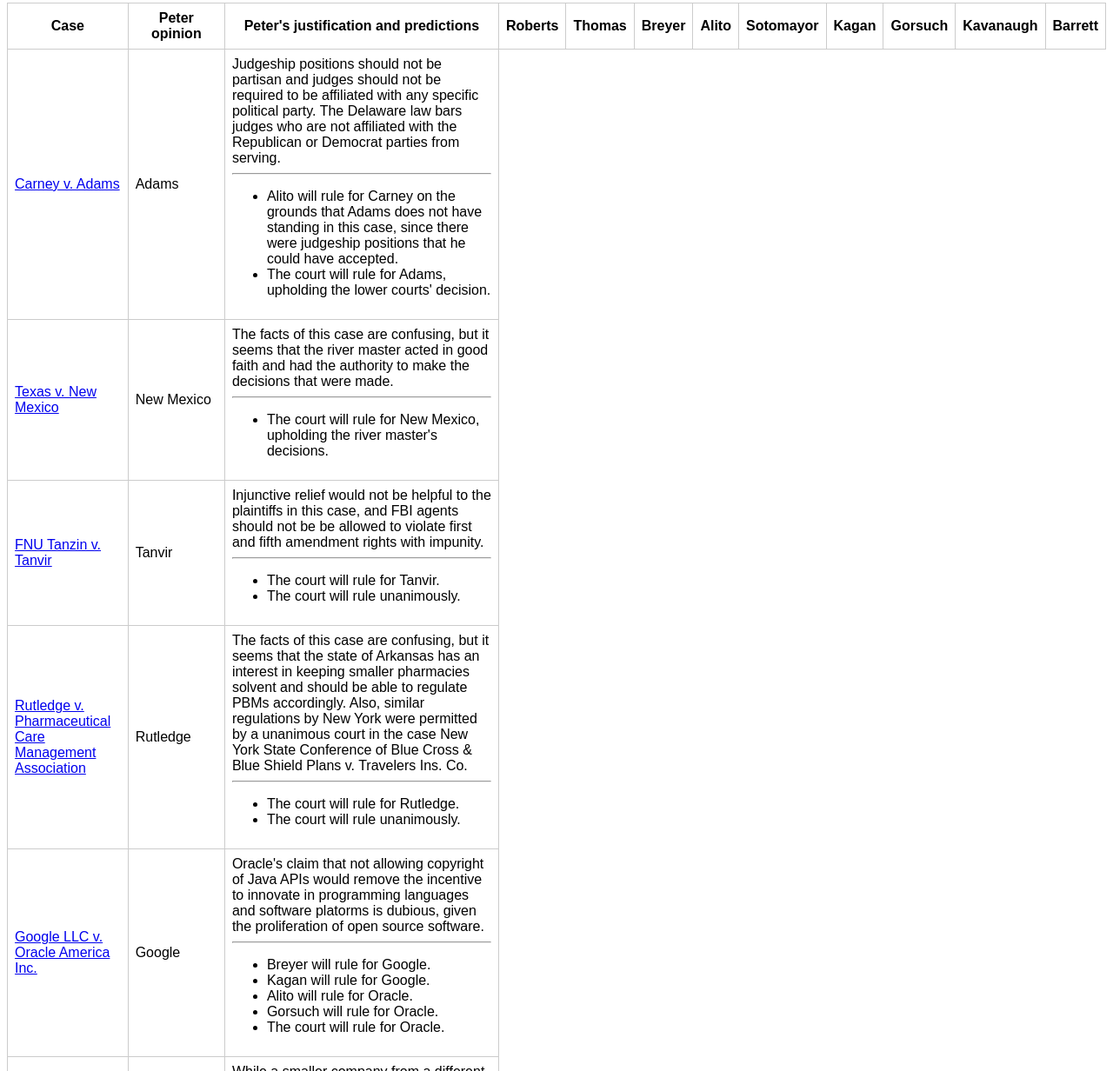
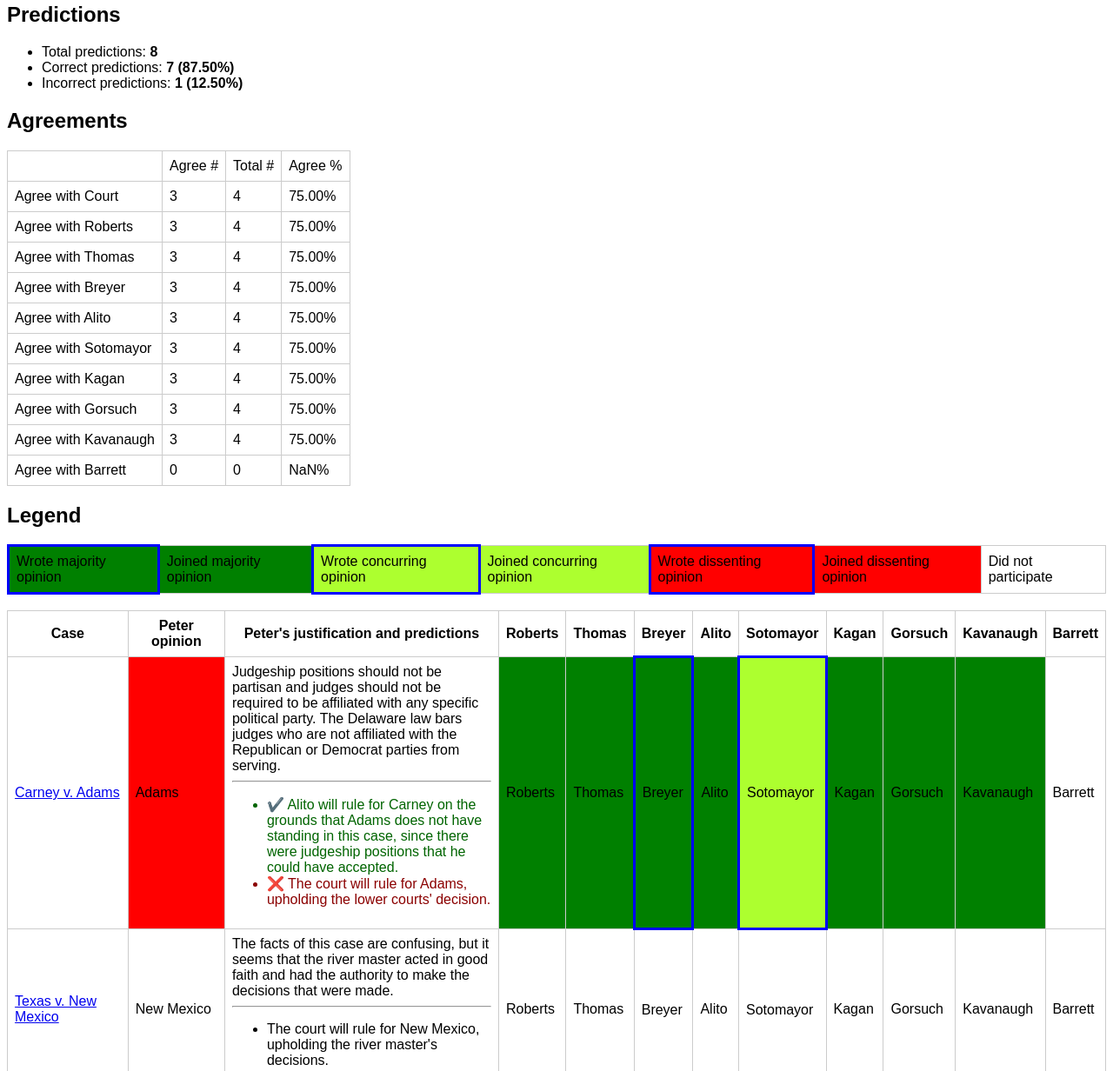
Before and after one commit to peterolson/SCOTUS, a plain HTML site: page index.html in a window 1280 px wide. Shown: the part 77-1309 px from the top of the page at 87% size. Drawn offline with Linux system fonts and the light colour scheme.

Commit message:
add court opinions

```diff
--- a/index.html
+++ b/index.html
@@ -17,11 +17,72 @@
             border: 1px solid #ccc;
             padding: 8px;
         }
+
+        .majority {
+            background-color: green;
+        }
+
+        .concur {
+            background-color: greenyellow;
+        }
+
+        .dissent {
+            background-color: red;
+        }
+
+        .author {
+            border: 3px solid blue;
+        }
+
+        .correct {
+            color: darkgreen;
+        }
+
+        .correct:before {
+            content: "✔️ ";
+        }
+
+        .incorrect {
+            color: darkred;
+        }
+
+        .incorrect:before {
+            content: "❌ ";
+        }
     </style>
 </head>
 
 <body>
     <h1>2020-2021 term</h1>
+    <h2>Predictions</h2>
+    <ul>
+        <li>Total predictions: <strong id="totalPredictions"></strong></li>
+        <li>Correct predictions: <strong id="correctPredictions"></strong></li>
+        <li>Incorrect predictions: <strong id="incorrectPredictions"></strong></li>
+    </ul>
+    <h2>Agreements</h2>
+    <table id="agreements">
+        <tr>
+            <td></td>
+            <td>Agree #</td>
+            <td>Total #</td>
+            <td>Agree %</td>
+        </tr>
+    </table>
+    <h2>Legend</h2>
+    <table>
+        <tbody>
+            <tr>
+                <td class="majority author">Wrote majority opinion</td>
+                <td class="majority join">Joined majority opinion</td>
+                <td class="concur author">Wrote concurring opinion</td>
+                <td class="concur join">Joined concurring opinion</td>
+                <td class="dissent author">Wrote dissenting opinion</td>
+                <td class="dissent join">Joined dissenting opinion</td>
+                <td>Did not participate</td>
+            </tr>
+        </tbody>
+    </table><br />
     <table id="2020">
 
     </table>
@@ -35,9 +96,20 @@
             peterOpinion: "Adams",
             peterJustification: `Judgeship positions should not be partisan and judges should not be required to be affiliated with any specific political party. The Delaware law bars judges who are not affiliated with the Republican or Democrat parties from serving.`,
             predictions: [
-                { text: "Alito will rule for Carney on the grounds that Adams does not have standing in this case, since there were judgeship positions that he could have accepted." },
-                { text: "The court will rule for Adams, upholding the lower courts' decision." }
-            ]
+                { text: "Alito will rule for Carney on the grounds that Adams does not have standing in this case, since there were judgeship positions that he could have accepted.", isCorrect: true },
+                { text: "The court will rule for Adams, upholding the lower courts' decision.", isCorrect: false }
+            ],
+            peterResult: "dissent join",
+            opinions: {
+                Roberts: "majority join",
+                Thomas: "majority join",
+                Breyer: "majority author",
+                Alito: "majority join",
+                Sotomayor: "concur author",
+                Kagan: "majority join",
+                Gorsuch: "majority join",
+                Kavanaugh: "majority join"
+            }
         },
         {
             name: "Texas v. New Mexico",
@@ -51,8 +123,19 @@
             url: "https://www.oyez.org/cases/2020/19-71",
             peterOpinion: "Tanvir",
             peterJustification: `Injunctive relief would not be helpful to the plaintiffs in this case, and FBI agents should not be be allowed to violate first and fifth amendment rights with impunity.`,
-            predictions: [{ text: "The court will rule for Tanvir." },
-            { text: "The court will rule unanimously." }]
+            predictions: [{ text: "The court will rule for Tanvir.", isCorrect: true },
+            { text: "The court will rule unanimously.", isCorrect: true }],
+            peterResult: "majority join",
+            opinions: {
+                Roberts: "majority join",
+                Thomas: "majority author",
+                Breyer: "majority join",
+                Alito: "majority join",
+                Sotomayor: "majority join",
+                Kagan: "majority join",
+                Gorsuch: "majority join",
+                Kavanaugh: "majority join"
+            }
         },
         {
             name: "Rutledge v. Pharmaceutical Care Management Association",
@@ -60,9 +143,20 @@
             peterOpinion: "Rutledge",
             peterJustification: `The facts of this case are confusing, but it seems that the state of Arkansas has an interest in keeping smaller pharmacies solvent and should be able to regulate PBMs accordingly. Also, similar regulations by New York were permitted by a unanimous court in the case New York State Conference of Blue Cross & Blue Shield Plans v. Travelers Ins. Co.`,
             predictions: [
-                { text: "The court will rule for Rutledge." },
-                { text: "The court will rule unanimously." }
-            ]
+                { text: "The court will rule for Rutledge.", isCorrect: true },
+                { text: "The court will rule unanimously.", isCorrect: true }
+            ],
+            peterResult: "majority join",
+            opinions: {
+                Roberts: "majority join",
+                Thomas: "concur author",
+                Breyer: "majority join",
+                Alito: "majority join",
+                Sotomayor: "majority author",
+                Kagan: "majority join",
+                Gorsuch: "majority join",
+                Kavanaugh: "majority join"
+            }
         },
         {
             name: "Google LLC v. Oracle America Inc.",
@@ -90,8 +184,19 @@
             url: "https://www.oyez.org/cases/2020/19-108",
             peterOpinion: "United States",
             peterJustification: `The military code specifies that any crime punishable by death has no statute of limitations, and the same code also specifies crimes which are punishable by death. It seems more likely that the intent of the phrase "punishable by death" was to refer to crimes the code itself indicated as punishable by death, rather than to the more nebulous constitutional question of crimes that are punishable by death under the 8th amendment.`,
-            predictions: [{ text: "The court will rule for the United States." },
-            { text: "The court will rule unanimously." }]
+            predictions: [{ text: "The court will rule for the United States.", isCorrect: true },
+            { text: "The court will rule unanimously.", isCorrect: true }],
+            peterResult: "majority join",
+            opinions: {
+                Roberts: "majority join",
+                Thomas: "majority join",
+                Breyer: "majority join",
+                Alito: "majority author",
+                Sotomayor: "majority join",
+                Kagan: "majority join",
+                Gorsuch: "concur author",
+                Kavanaugh: "majority join"
+            }
         },
         {
             name: "City of Chicago v. Fulton",
@@ -375,13 +480,59 @@
     }
     table.append(headerRow);
 
+    let correctPredictions = 0;
+    let totalPredictions = 0;
+
+    const agreements = {
+        Court: { agree: 0, total: 0 }
+    };
+
     for (const c of cases) {
-        const { name, url, peterOpinion, peterJustification, predictions } = c;
+        const { name, url, peterOpinion, peterJustification, predictions, peterResult, opinions } = c;
         const row = document.createElement("tr");
+        if (peterResult) {
+            agreements.Court.total++;
+            if (peterResult.includes("majority") || peterResult.includes("concur")) {
+                agreements.Court.agree++;
+            }
+        }
         row.innerHTML = `<td><a href="${url}">${name}</a></td>
-        <td>${peterOpinion}</td>
-        <td>${peterJustification}<hr/><ul><li>${predictions.map(x => x.text).join("</li><li>")}</li></ul></td>`;
+        <td class="${peterResult || ""}">${peterOpinion}</td>
+        <td>${peterJustification}<hr/><ul>${predictions.map(x => {
+            let className = "";
+            if ("isCorrect" in x) {
+                totalPredictions++;
+                if (x.isCorrect) {
+                    className = "correct";
+                    correctPredictions++;
+                }
+                else className = "incorrect";
+            }
+            return `<li class="${className}">${x.text}</li>`
+        }).join("")}</ul></td>
+        ${justices.map(justice => {
+            let opinion = (opinions || {})[justice];
+            agreements[justice] = agreements[justice] || { agree: 0, total: 0 };
+            if (opinion && peterResult) {
+                agreements[justice].total++;
+                if ((peterResult.includes("majority") || peterResult.includes("concur")) && (opinion.includes("majority") || opinion.includes("concur"))) {
+                    agreements[justice].agree++;
+                }
+            }
+            return `<td class="${opinion || ""}">${justice}</td>`;
+        }).join("")}`;
         table.append(row);
+    }
+    document.getElementById("totalPredictions").innerHTML = totalPredictions;
+    document.getElementById("correctPredictions").innerHTML = correctPredictions + ` (${(correctPredictions * 100 / totalPredictions).toFixed(2)}%)`;
+    document.getElementById("incorrectPredictions").innerHTML = (totalPredictions - correctPredictions) + ` (${((totalPredictions - correctPredictions) * 100 / totalPredictions).toFixed(2)}%)`;
+
+    const agreementsTable = document.getElementById("agreements");
+    for (const justice of ["Court"].concat(justices)) {
+        const { agree, total } = agreements[justice];
+        const row = document.createElement("tr");
+        row.innerHTML = `<td>Agree with ${justice}</td><td>${agree}</td><td>${total}</td><td>${(agree * 100 / total).toFixed(2)}%</td>`;
+        agreementsTable.appendChild(row);
     }
 </script>
 
```
